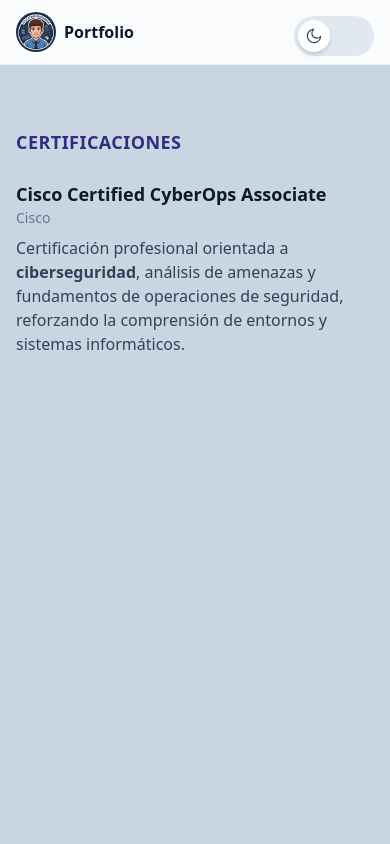
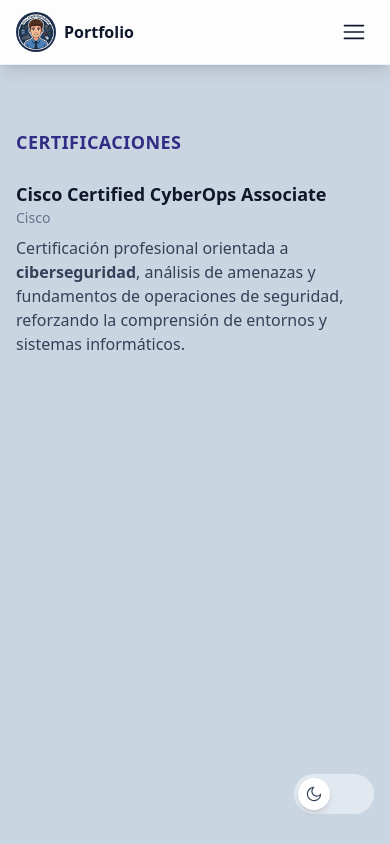
Before and after one commit to reactstackdev/portfolio, a React (Vite) app in the folder react-portfolio/: page /certifications in a window 390 px wide. Built offline with nearby package versions, Linux system fonts and the light colour scheme.

Commit message:
Prueba de responsividad

```diff
--- a/react-portfolio/src/components/navbar/CardNav.jsx
+++ b/react-portfolio/src/components/navbar/CardNav.jsx
@@ -73,8 +73,8 @@
       </NavigationMenu.Root>
 
       {/* Mobile Navigation */}
-      <nav className="fixed top-0 left-0 right-0 z-50 lg:hidden">
-        <div className="flex items-center justify-between px-4 py-3 bg-white/90 dark:bg-slate-900/90 backdrop-blur-md border-b border-slate-200/60 dark:border-slate-700/60">
+      <nav className="fixed top-0 left-0 right-0 z-[60] lg:hidden">
+        <div className="flex items-center justify-between px-4 py-3 bg-white/95 dark:bg-slate-900/95 backdrop-blur-md border-b border-slate-200/60 dark:border-slate-700/60 shadow-lg">
           <Link to="/" className="flex items-center gap-2">
             <img
               src={logo}
@@ -99,7 +99,7 @@
 
         {/* Mobile Menu Dropdown */}
         {mobileMenuOpen && (
-          <div className="absolute top-full left-0 right-0 bg-white/95 dark:bg-slate-900/95 backdrop-blur-md border-b border-slate-200/60 dark:border-slate-700/60 shadow-xl">
+          <div className="absolute top-full left-0 right-0 bg-white/98 dark:bg-slate-900/98 backdrop-blur-md border-b border-slate-200/60 dark:border-slate-700/60 shadow-2xl max-h-[calc(100vh-64px)] overflow-y-auto">
             <div className="px-4 py-4 space-y-4">
               {navigation.map((nav) => (
                 <div key={nav.label} className="space-y-2">
--- a/react-portfolio/src/layout/MainLayout.jsx
+++ b/react-portfolio/src/layout/MainLayout.jsx
@@ -10,7 +10,7 @@
         {children}
       </main>
 
-      <div className="fixed z-50 top-4 right-4 lg:top-6 lg:right-6">
+      <div className="fixed z-40 bottom-6 right-4 lg:top-6 lg:right-6 lg:bottom-auto">
         <ThemeToggleButton />
       </div>
     </div>
```
